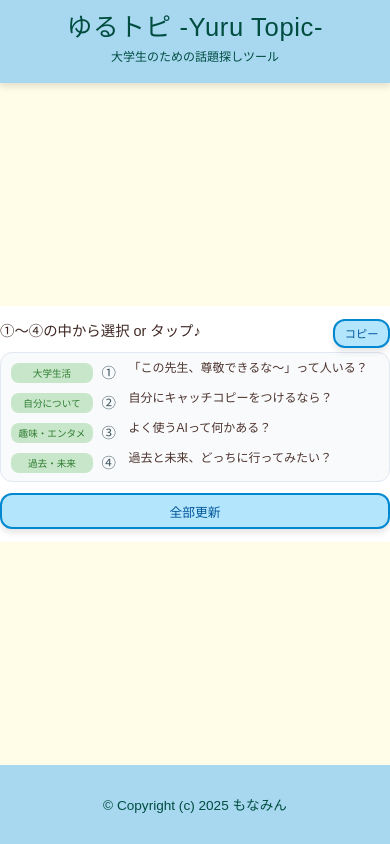
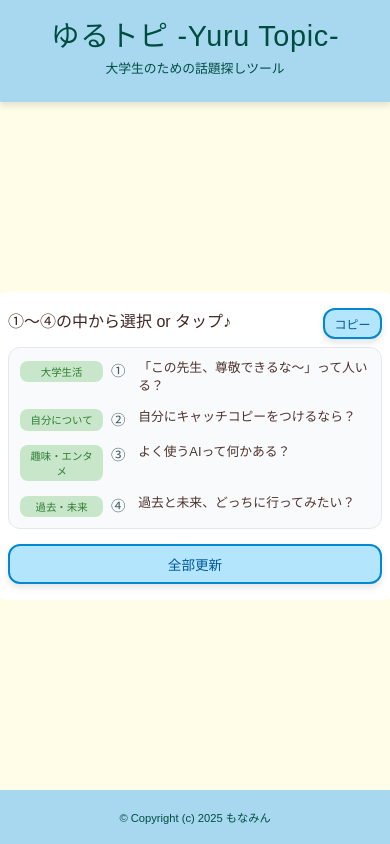
Before and after one commit to Monamin-53/Yuru_Topic, a plain HTML site: page yuru_topic.html in a window 390 px wide. Drawn offline with Linux system fonts and the light colour scheme; a web font is replaced by a local one.

Commit message:
Update yuru_topic.html

```diff
--- a/yuru_topic.html
+++ b/yuru_topic.html
@@ -204,29 +204,26 @@
 
         /* --- レスポンシブ対応 --- */
         @media (max-width: 640px) {
-            header { padding: 0.4rem 1rem; }
-            header h1 { font-size: 1.6rem; }
-            header p { font-size: 0.75rem; }
-            .container {
-                padding: 0;
+            header h1 { font-size: 1.8rem; }
+            header p { font-size: 0.8rem; }
             .card {
                 width: 100%; /
                 border-radius: 0;
                 box-shadow: none;
                 margin: 0;
-                padding: 0.8rem 1rem;
-                gap: 0.3rem;
+                padding: 1rem;
+                gap: 0.4rem;
             }
-            .card h2 { font-size: 0.9rem; }
-            .topic-row { padding: 0.2rem 0.3rem; gap: 0.5rem; }
-            .topic-genre-tag { width: 70px; font-size: 0.6rem; padding: 0.2rem 0.4rem; }
+            .card h2 { font-size: 1.0rem; }
+            .topic-row { padding: 0.3rem; gap: 0.5rem; }
+            .topic-genre-tag { width: 70px; font-size: 0.65rem; padding: 0.2rem 0.4rem; }
             .topic-number { font-size: 0.9rem; }
-            .topic-text { font-size: 0.75rem; line-height: 1.3; }
-            #generateTopicsButton { font-size: 0.8rem; padding: 0.4rem 0.8rem; margin-top: 0.4rem; }
-            #copyAllTopicsButton { top: 0.8rem; right: 1rem; padding: 0.3rem 0.6rem; font-size: 0.7rem;}
-            #topicsDisplay { padding: 0.3rem; gap: 0.1rem; }
-            .message-box { font-size: 0.75rem; padding: 0.4rem; margin-top: 0.4rem; }
-            footer { padding: 0.4rem; font-size: 0.65rem; }
+            .topic-text { font-size: 0.8rem; line-height: 1.4; }
+            #generateTopicsButton { font-size: 0.85rem; padding: 0.5rem 0.8rem; margin-top: 0.5rem; }
+            #copyAllTopicsButton { top: 1rem; right: 1rem; padding: 0.3rem 0.6rem; font-size: 0.75rem;}
+            #topicsDisplay { padding: 0.4rem; gap: 0.2rem; }
+            .message-box { font-size: 0.8rem; padding: 0.4rem; }
+            footer { padding: 0.5rem; font-size: 0.7rem; }
         }
     </style>
 </head>
```
